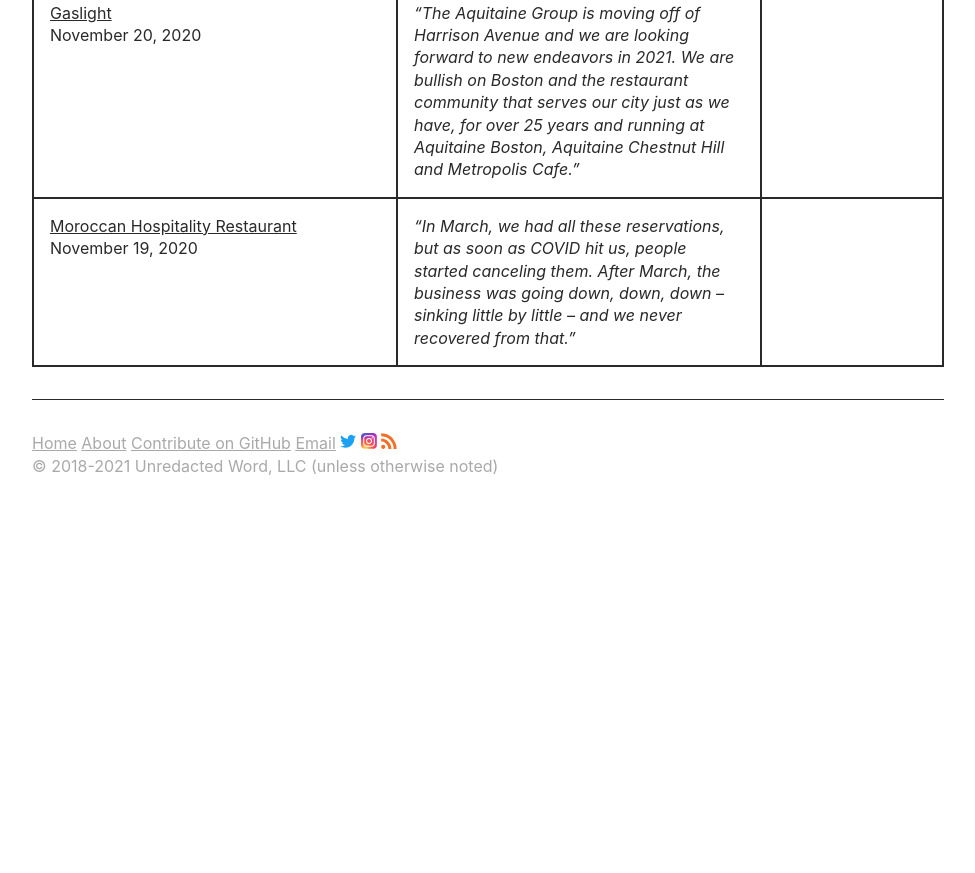
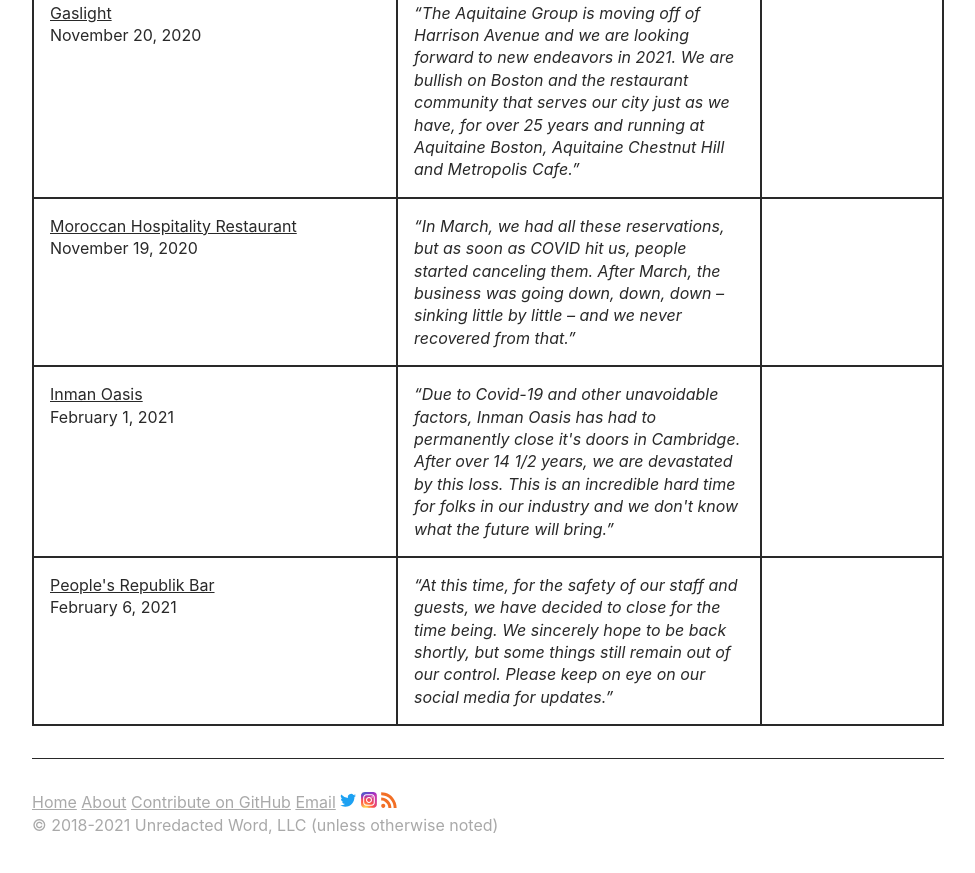
Before and after one commit to unredacted-word/katamari-restaurants, a Jekyll site: the page built from index.md, in a window 1280 px wide and 900 px high, scrolled down 6508 px. Shown: the top 873 px of the window, without its empty margins (152-1127 px from the left). Built offline with Jekyll 4.4.1, drawn with Linux system fonts in a browser that asks for light colours; before the commit the page ends 7049 px from its top, so only the background shows below that.

Commit message:
added inman oasis and peoples republik

```diff
--- a/_data/companies.yml
+++ b/_data/companies.yml
@@ -282,3 +282,22 @@ moroccan:
     <q>In March, we had all these reservations, but as soon as COVID hit us, people
     started canceling them. After March, the business was going down, down, down –
     sinking little by little – and we never recovered from that.</q>
+
+inmanoasis:
+  name: "Inman Oasis"
+  url: https://www.inmanoasis.com/
+  date: 2021-02-01 10:00:00
+  notes: >
+    <q>Due to Covid-19 and other unavoidable factors, Inman Oasis has had to permanently
+    close it's doors in Cambridge. After over 14 1/2 years, we are devastated by this loss.
+    This is an incredible hard time for folks in our industry and we don't know what
+    the future will bring.</q>
+
+republik:
+  name: "People's Republik Bar"
+  url: https://www.cambridgeday.com/2021/02/06/cantabrigians-are-mourning-a-loss-of-identity-reporting-shutdown-of-peoples-republik-bar/
+  date: 2021-02-06 10:00:00
+  notes: >
+    <q>At this time, for the safety of our staff and guests, we have decided to
+    close for the time being. We sincerely hope to be back shortly, but some things still
+    remain out of our control. Please keep on eye on our social media for updates.</q>
```
